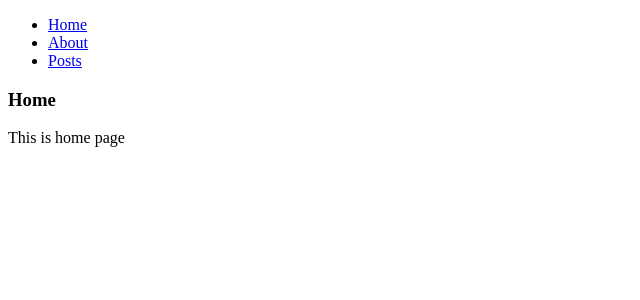
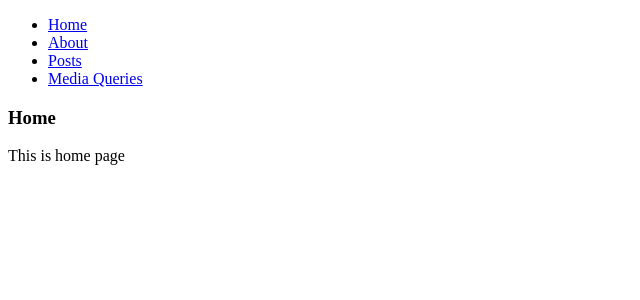
Before and after one commit to newbornfrontender/vue-cli-experiments, a Vue app: page / in a window 1280 px wide. Shown: the top 300 px of the page, without its empty margins (0-640 px from the left). Built offline with nearby package versions, Linux system fonts and the light colour scheme.

Commit message:
Добавил ссылку на страницу с медиа-тестами

```diff
--- a/src/components/NavList.vue
+++ b/src/components/NavList.vue
@@ -20,6 +20,10 @@ export default {
         title: 'Posts',
         path: '/posts',
       },
+      {
+        title: 'Media Queries',
+        path: '/media-queries',
+      },
     ],
   }),
 };
```
